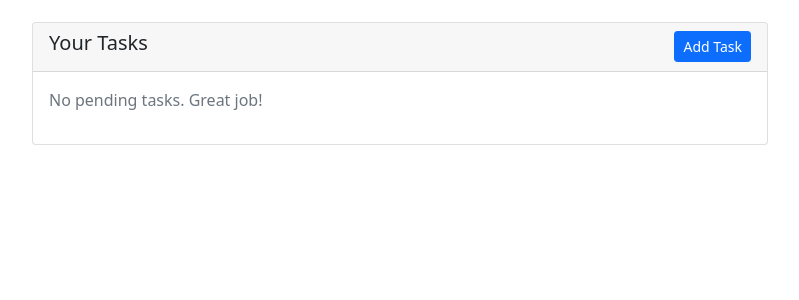
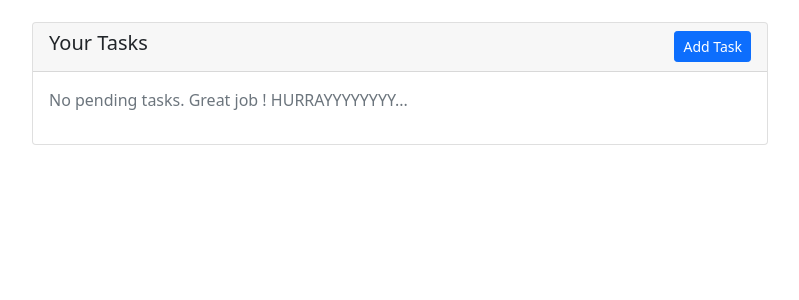
Before and after one commit to ANU-2524/AI-Workflow-Assistant, a Django app: page / in a window 1280 px wide. Shown: the part 190-490 px from the top of the page, without its empty margins (50-849 px from the left). Run offline with Django 5.2, Linux system fonts and the light colour scheme; the visitor is signed in with stand-in values (Sample User, id 1); data that the repository does not hold is empty.

Commit message:
Django basic done

```diff
--- a/django_app/tasks/templates/tasks/dashboard.html
+++ b/django_app/tasks/templates/tasks/dashboard.html
@@ -81,6 +81,6 @@
                                     </div>
                                     {% endfor %}
                                     {% else %}
-        <p class="text-muted">No pending tasks. Great job!</p>
+        <p class="text-muted">No pending tasks. Great job ! HURRAYYYYYYYY...</p>
     {% endif %}
 </div>
```
